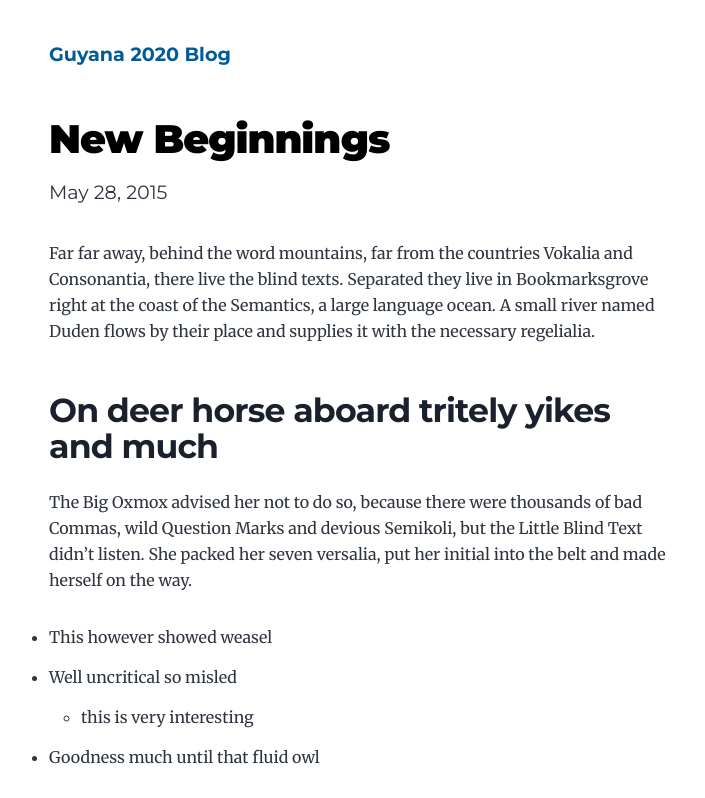
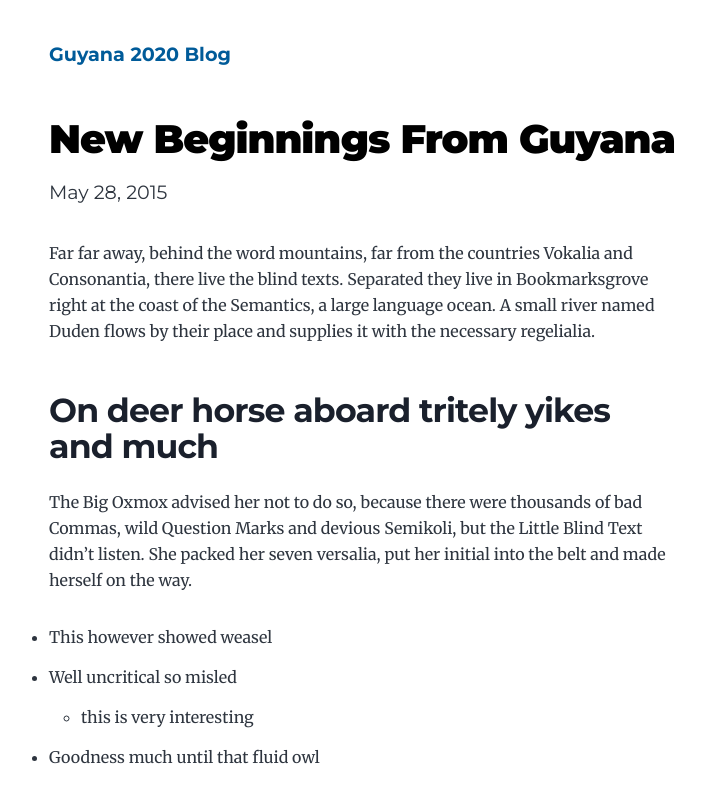
Before and after one commit to qtowndx/guyana-2022-blog, a Gatsby site: page /new-beginnings/ in a window 1280 px wide. Shown: the top 798 px of the page, without its empty margins (275-980 px from the left). Built offline with nearby package versions, Linux system fonts and the light colour scheme; Gatsby itself is replaced by a stand-in of ours.

Commit message:
Title changes

```diff
--- a/content/blog/new-beginnings/index.md
+++ b/content/blog/new-beginnings/index.md
@@ -1,5 +1,5 @@
 ---
-title: New Beginnings
+title: New Beginnings  From Guyana
 date: "2015-05-28T22:40:32.169Z"
 description: This is a custom description for SEO and Open Graph purposes, rather than the default generated excerpt. Simply add a description field to the frontmatter.
 ---
```
